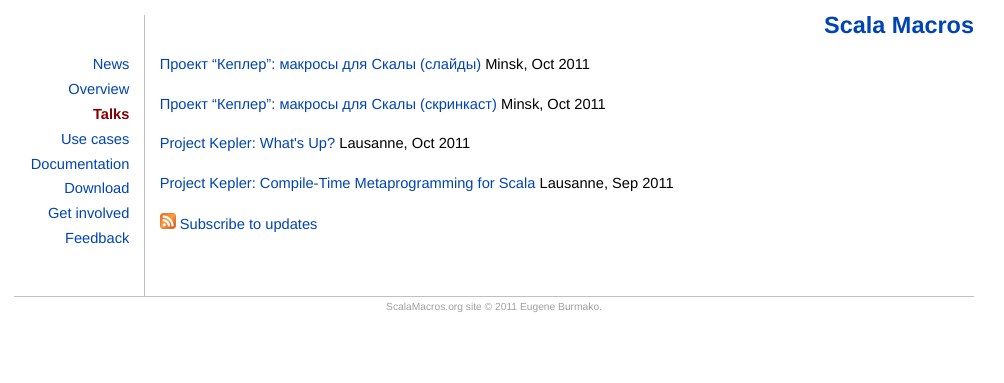
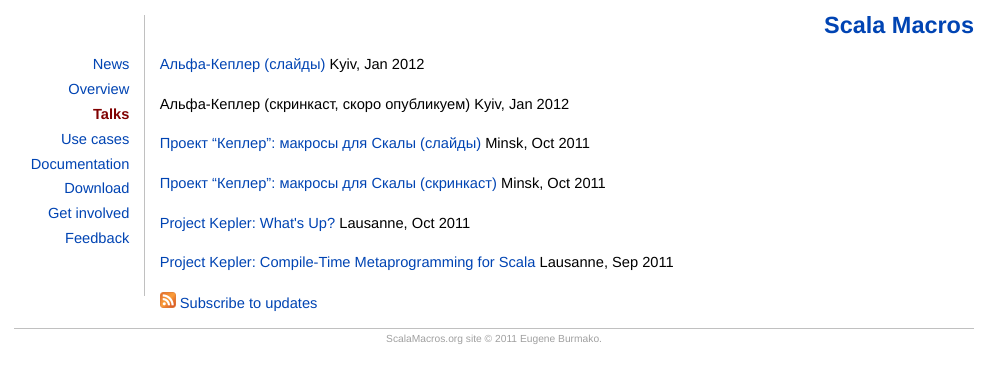
Before and after one commit to scalamacros/scalamacros.github.com, a Jekyll site: the page built from talks.html, in a window 1280 px wide. Shown: the top 383 px of the page, without its empty margins (146-1150 px from the left). Built offline with Jekyll 4.4.1, drawn with Linux system fonts in a browser that asks for light colours.

Commit message:
publish alpha kepler

```diff
--- a/talks.html
+++ b/talks.html
@@ -4,6 +4,10 @@
 comments: false
 plusone: false
 ---
+
+<p><a href="/talks/2012-01-14-RuAlphaKepler.pdf">Альфа-Кеплер (слайды)</a> Kyiv, Jan 2012</p>
+
+<p>Альфа-Кеплер (скринкаст, скоро опубликуем) Kyiv, Jan 2012</p>
 
 <p><a href="/talks/2011-10-29-RuProjectKepler.pdf">Проект “Кеплер”: макросы для Скалы (слайды)</a> Minsk, Oct 2011</p>
 
```
